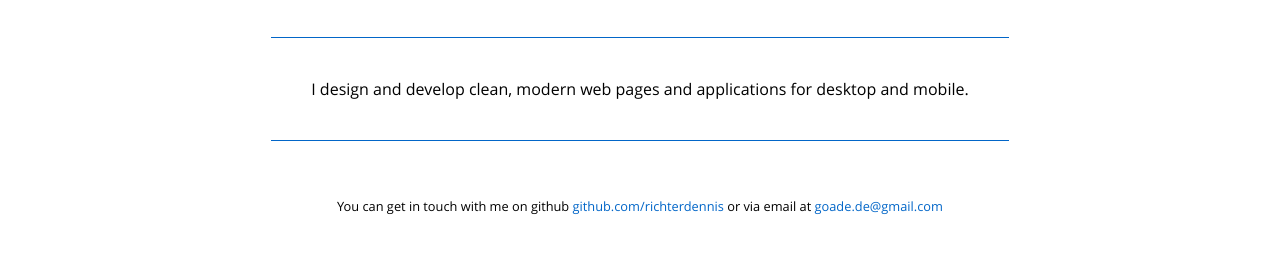
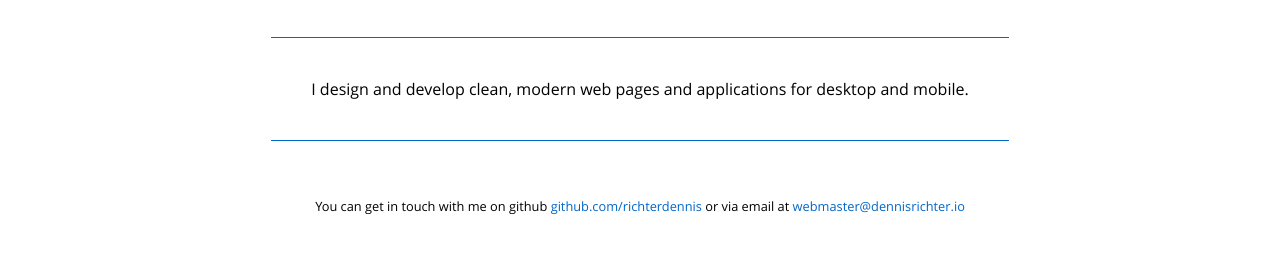
Before and after one commit to richterdennis/goade.de, a plain HTML site: page index.html in a window 1280 px wide. Shown: the part 319-572 px from the top of the page. Drawn offline with Linux system fonts and the light colour scheme.

Commit message:
Update index.html

```diff
--- a/index.html
+++ b/index.html
@@ -24,7 +24,7 @@
     </section>
 
     <footer>
-      You can get in touch with me on github <a href="https://github.com/richterdennis">github.com/richterdennis</a> or via email at <a href="mailto:goade.de@gmail.com">goade.de@gmail.com</a><br>
+      You can get in touch with me on github <a href="https://github.com/richterdennis">github.com/richterdennis</a> or via email at <a href="mailto:webmaster@dennisrichter.io">webmaster@dennisrichter.io</a><br>
     </footer>
 
   </section>
```
